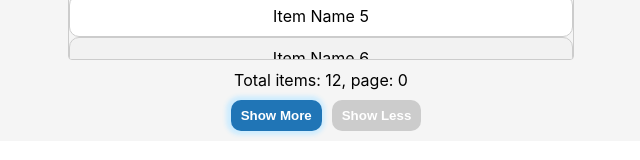
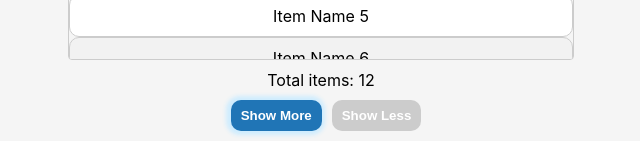
Before and after one commit to pgneta/listBoxExample, a React (Create React App) app: page / in a window 1280 px wide. Shown: the part 436-596 px from the top of the page, without its empty margins (319-959 px from the left). Built offline with nearby package versions, Linux system fonts and the light colour scheme.

Commit message:
removed the debug buttons

```diff
--- a/src/components/multiSelectionList/ExampleMultiSelectListBoxDynamicSelector2.tsx
+++ b/src/components/multiSelectionList/ExampleMultiSelectListBoxDynamicSelector2.tsx
@@ -15,6 +15,7 @@ export const ExampleMultiSelectListBoxDynamicSelector2: React.FC<ListBoxProps> =
     const latestSearchRequestRef = useRef<number>(0);
     const [loadingCount, setLoadingCount] = useState<number>(0);
     const [fetchPreSelectedCompleted, setFetchPreSelectedCompleted] = useState<boolean>(false);
+    const [fetchedNewData, setFetchedNewData] = useState<boolean>(true);
 
     useEffect(() => {
         const fetchPreSelectedItems = async () => {
@@ -43,9 +44,10 @@ export const ExampleMultiSelectListBoxDynamicSelector2: React.FC<ListBoxProps> =
                 const fetchedItems = await searchFunction(searchTerm, page);
 
                 if (requestId !== latestSearchRequestRef.current) {
-                    setLoadingCount(prevCount => prevCount - 1);
+                    //setLoadingCount(prevCount => prevCount - 1);
                     return;
                 }
+                setFetchedNewData(fetchedItems.length !== 0);
 
                 setFetchedItems((prevItems) => {
                     // Combine prevItems and fetchedItems
@@ -118,41 +120,6 @@ export const ExampleMultiSelectListBoxDynamicSelector2: React.FC<ListBoxProps> =
         });
 
     };
-    //
-    // useEffect(() => {
-    //     const fetchInitialSelectedItems = async () => {
-    //         setLoadingCount(prevCount => prevCount + 1);
-    //         const fetchedPreSelected = await getItemsById(initialSelectedIds);
-    //         setPreSelectedItems(fetchedPreSelected);
-    //         setLoadingCount(prevCount => prevCount - 1);
-    //     };
-    //
-    //     fetchInitialSelectedItems();
-    // }, []);
-    //
-    // useEffect(() => {
-    //     const fetchItems = async () => {
-    //         const requestId = ++latestSearchRequestRef.current;
-    //         setLoadingCount(prevCount => prevCount + 1);
-    //         if (requestId !== latestSearchRequestRef.current) {
-    //             setLoadingCount(prevCount => prevCount - 1);
-    //             return;
-    //         }
-    //         const getFetchedItems = await searchFunction(searchTerm, page);
-    //
-    //         setFetchedItems((prevItems) =>
-    //             [...preSelectedItems, ...prevItems, ...getFetchedItems].reduce((acc, item) => {
-    //                 if (!acc.find(existingItem => existingItem.value === item.value)) {
-    //                     acc.push(item);
-    //                 }
-    //                 return acc;
-    //             }, [] as Item[])
-    //         );
-    //         setLoadingCount(prevCount => prevCount - 1);
-    //     };
-    //
-    //     fetchItems();
-    // }, [searchTerm, page]);
 
     const handleSearchChange = (e: React.ChangeEvent<HTMLInputElement>) => {
         setSearchTerm(e.target.value);
@@ -161,9 +128,6 @@ export const ExampleMultiSelectListBoxDynamicSelector2: React.FC<ListBoxProps> =
     };
 
     const handleShowMore = () => {
-        // if (fetchedItems.length <= pageSize) {
-        //     return;
-        // }
         setPage((prevPage) => prevPage + 1);
     };
 
@@ -173,16 +137,15 @@ export const ExampleMultiSelectListBoxDynamicSelector2: React.FC<ListBoxProps> =
     };
 
     const TotalItems: React.FC = () => {
-        return <div>Total items: {fetchedItems.length + preSelectedItems.length}, page: {page}</div>;
+        return <div>Total items: {fetchedItems.length + preSelectedItems.length}</div>//, page: {page} , loading: {loadingCount}</div>;
     };
 
     const Loading: React.FC = () => {
         return <div>Loading...</div>;
     };
 
-   // const disableShowMore = fetchedItems.length < pageSize || fetchedItems.length === 0;
+    const disableShowMore = () => !fetchedNewData || fetchedItems.length + preSelectedItems.length < pageSize ;
 
-    // setDisableShowMore(  fetchedItems.length < pageSize);
 
     return (
         <Container>
@@ -210,7 +173,7 @@ export const ExampleMultiSelectListBoxDynamicSelector2: React.FC<ListBoxProps> =
             {loadingCount > 0 ? <Loading/> : <TotalItems/>}
             {/*{loadingCount === 0 && <TotalItems/>}*/}
             <ButtonsContainer>
-                <ShowButton onClick={handleShowMore} disabled={false}>Show More</ShowButton>
+                <ShowButton onClick={handleShowMore} disabled={disableShowMore()}>Show More</ShowButton>
                 <ShowButton onClick={handleShowLess} disabled={page === 0}>Show Less</ShowButton>
             </ButtonsContainer>
         </Container>
```
